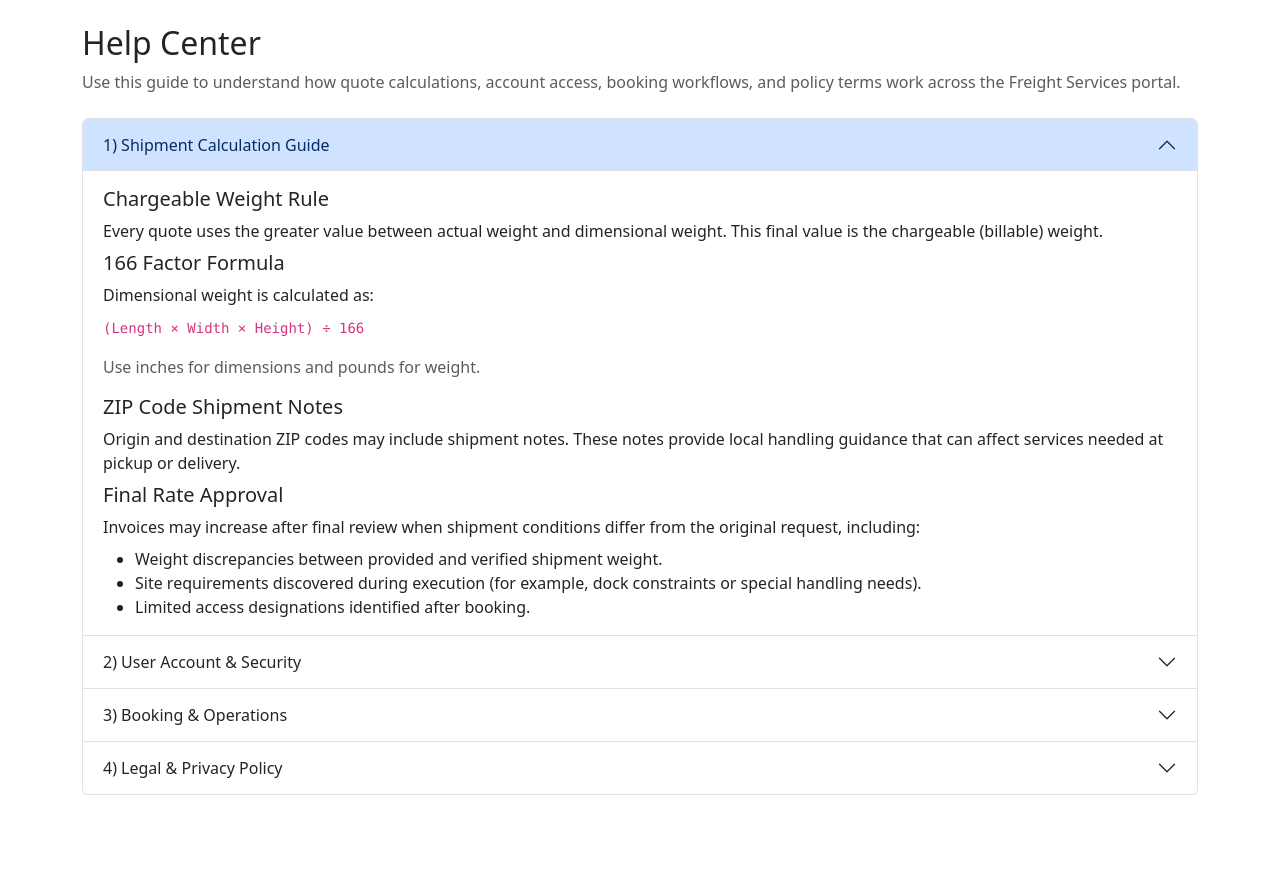
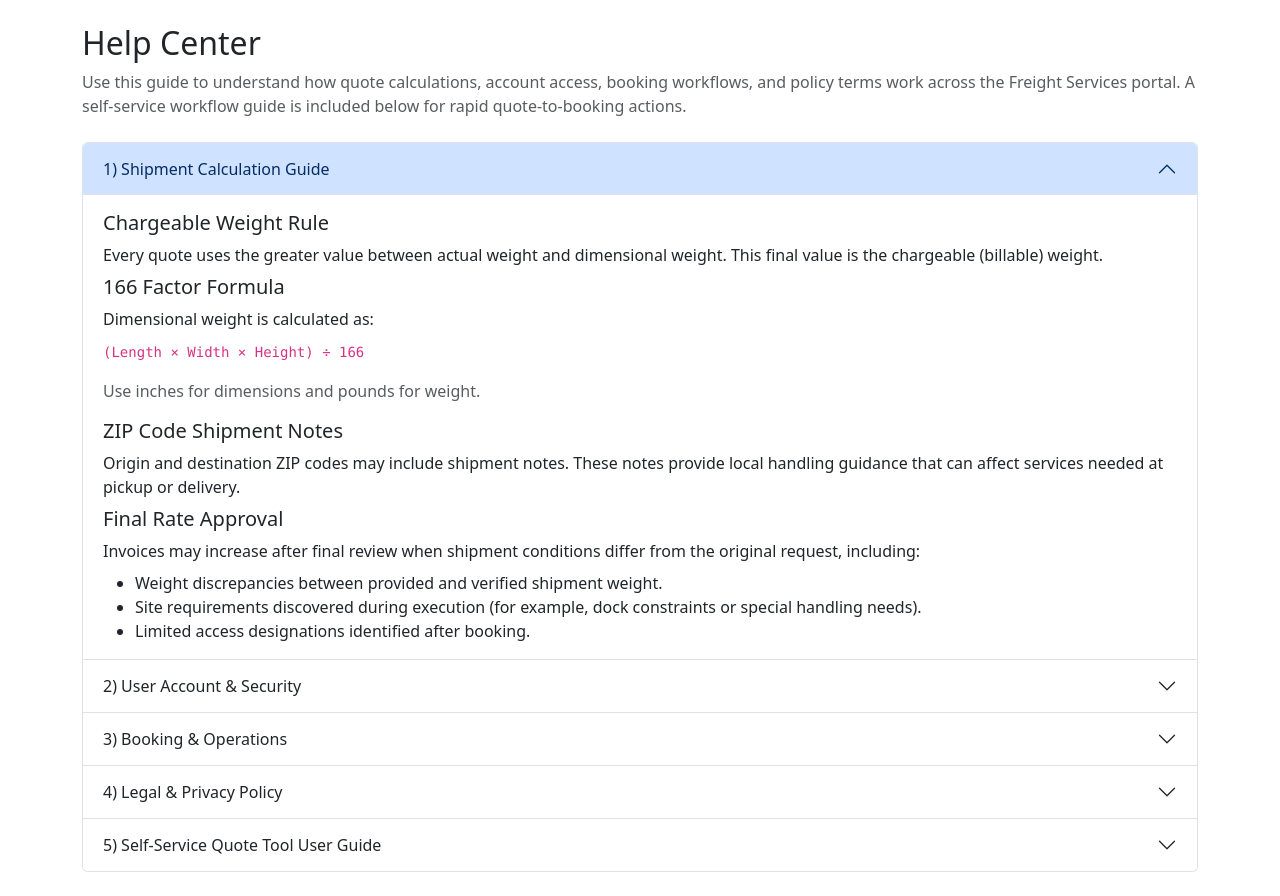
Before and after one commit to kdnye/QUOTES, a Python web app: template templates/help/index.html in a window 1280 px wide. Shown: the part 56-952 px from the top of the page. Before the commit the page ends 851 px from the top, so only its background shows below. Run offline with Jinja, Linux system fonts and the light colour scheme; the template is opened without the code that fills it, so the values that code supplies are empty.

Commit message:
Preserve help content and append self-service user guide

```diff
--- a/templates/help/index.html
+++ b/templates/help/index.html
@@ -9,6 +9,7 @@
     <p class="text-muted mb-0">
       Use this guide to understand how quote calculations, account access,
       booking workflows, and policy terms work across the Freight Services portal.
+      A self-service workflow guide is included below for rapid quote-to-booking actions.
     </p>
   </div>
 
@@ -129,6 +130,54 @@
         </div>
       </div>
     </div>
+
+    <div class="accordion-item">
+      <h2 class="accordion-header" id="headingUserGuide">
+        <button class="accordion-button collapsed" type="button" data-bs-toggle="collapse" data-bs-target="#collapseUserGuide" aria-expanded="false" aria-controls="collapseUserGuide">
+          5) Self-Service Quote Tool User Guide
+        </button>
+      </h2>
+      <div id="collapseUserGuide" class="accordion-collapse collapse" aria-labelledby="headingUserGuide" data-bs-parent="#helpAccordion">
+        <div class="accordion-body">
+          <h3 class="h5">Overview</h3>
+          <p class="mb-2">The FSI self-service quote workflow helps customers rapidly price shipments and move directly to booking.</p>
+          <ul class="mb-2">
+            <li>Domestic door-to-door next day air freight.</li>
+            <li>Direct point-to-point hotshot cargo runs.</li>
+          </ul>
+
+          <h3 class="h5">Generating a Quote</h3>
+          <p class="mb-2">Enter origin and destination ZIP codes, shipment weight, piece count, service level, and any required accessorials.</p>
+          <div class="alert alert-warning" role="alert">
+            <strong>Important:</strong> Accessorial selections affect total charges. Missing required services may result in rate changes during final review.
+          </div>
+
+          <h3 class="h5">Reviewing Results</h3>
+          <ul class="mb-2">
+            <li><strong>Base Charge:</strong> Core transportation rate.</li>
+            <li><strong>Accessorials:</strong> Itemized specialized service charges.</li>
+            <li><strong>Total Miles:</strong> Estimated shipment distance.</li>
+            <li><strong>Warnings:</strong> Highlighted notices when thresholds are exceeded.</li>
+          </ul>
+
+          <h3 class="h5">Managing and Finalizing Shipments</h3>
+          <ol>
+            <li><strong>Book Directly via TS2000:</strong> Use <strong>Book Quote</strong> to continue in the Freight Services TransSoft portal.</li>
+            <li><strong>Email for Operations Booking:</strong> Use <strong>Email to Request Booking</strong> to have operations finalize shipment entry.</li>
+            <li><strong>Save and Share:</strong> Use <strong>Send to Myself</strong> for your receipt, or <strong>Email this quote summary</strong> for staff-driven customer updates.</li>
+          </ol>
+          <div class="alert alert-info" role="alert">
+            <strong>Operations booking fee:</strong> A $15 administrative fee applies to bookings finalized by operations.
+          </div>
+
+          <h3 class="h5">Important Disclaimers</h3>
+          <ul class="mb-0">
+            <li>All automated quotes are subject to final review and approval by Freight Services Inc.</li>
+            <li>Rates may increase when final shipment requirements differ from quote inputs.</li>
+          </ul>
+        </div>
+      </div>
+    </div>
   </div>
 </div>
 {% endblock %}
```
Also changed, not shown: tests/test_help_routes.py (+3 -1 lines).
